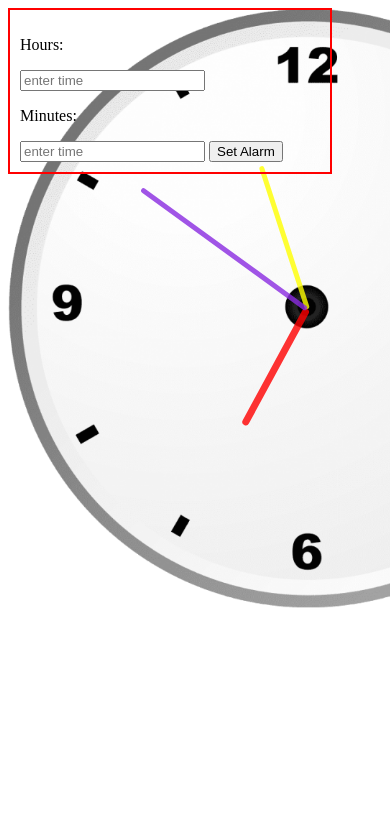
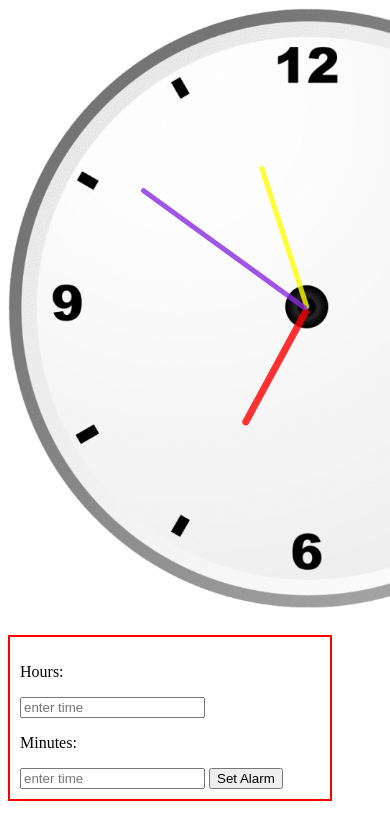
Before and after one commit to imNilabja/Clock-, a plain HTML site: page index.html in a window 390 px wide. Shown: the top 840 px of the page. Drawn offline with Linux system fonts and the light colour scheme.

Commit message:
Add files via upload
2nd commit

```diff
--- a/style.css
+++ b/style.css
@@ -55,3 +55,14 @@ margin: auto;
     position: relative;
     bottom: 600px;
 }
+
+@media only screen and (max-width: 768px) {
+    /* For mobile phones: */
+    .data {
+        border: 2px solid red;
+        width: 300px;
+        padding: 10px;
+        position: relative;
+        bottom: -27px;
+    }
+  }
```
